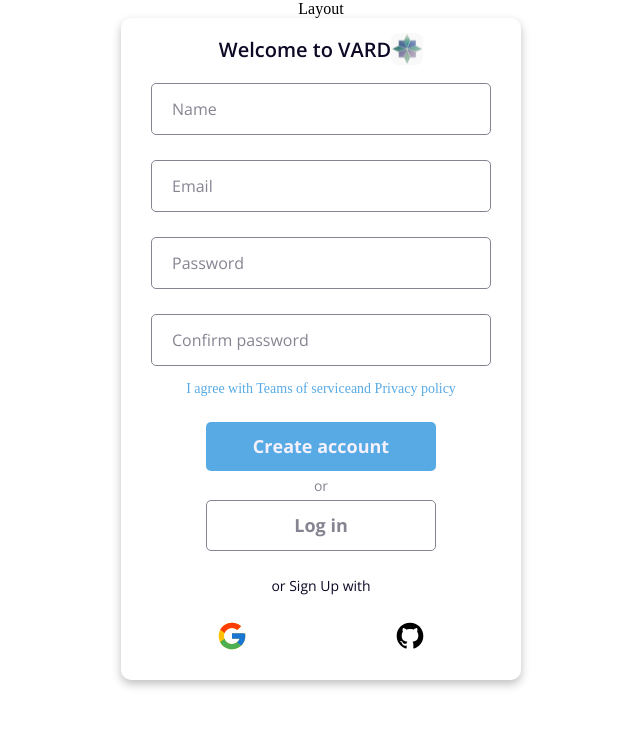
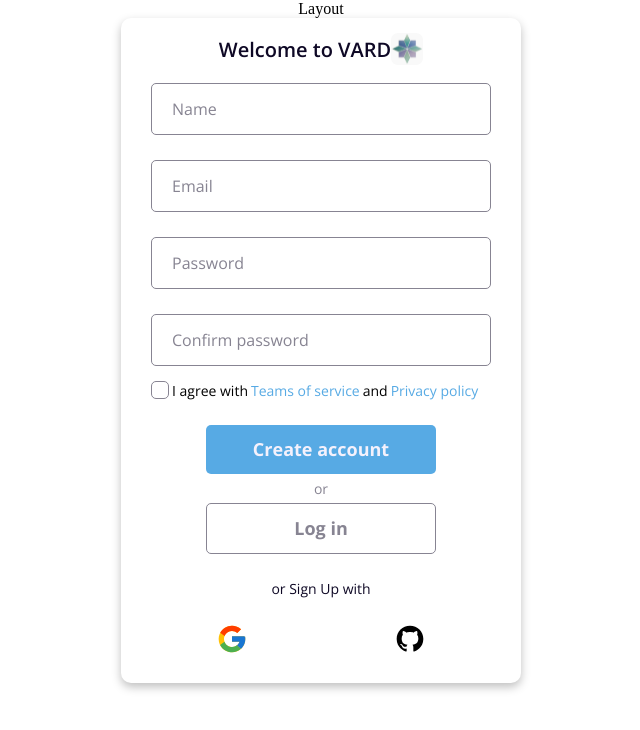
Before and after one commit to gleg0r/vard-client, a React (Create React App) app: page / in a window 1280 px wide. Shown: the top 730 px of the page, without its empty margins (319-959 px from the left). Built offline with nearby package versions, Linux system fonts and the light colour scheme; a web font is replaced by a local one.

Commit message:
Add files via upload

```diff
--- a/src/components/ui/CheckBox/CheckBox.jsx
+++ b/src/components/ui/CheckBox/CheckBox.jsx
@@ -1,23 +1,27 @@
+
 import React, { useState } from 'react';
 import s from './style.module.scss';
+import cn from 'classnames';
 
 export default function CheckBox() {
   const [isActive, setIsActive] = useState(false);
 
   const handleCheckBoxClick = () => {
-    setIsActive(!isActive);
+    setIsActive(prev => !prev);
   };
 
+
   return (
-    <div className={`${s.checkbox} ${s.checkboxContainer}`}>
+    <div className={cn('checkbox__Container', { [s.checkbox__Container]: true })}>
       <div
-        className={`${s.checkboxSquare} ${isActive ? s.active : ''}`}
+        className={cn('checkbox__Container__modifier', { [s.checkbox__Container__modifier]: true, [s.active]: isActive })}
         onClick={handleCheckBoxClick}
       />
-      <label className={s.checkboxLabel}>
-        I agree with <span className={s.checkboxSpan}>Teams of service</span>
-        and <span className={s.checkboxSpan}>Privacy policy</span>
-      </label>
+     <label className={s.checkbox__Container__block}>
+  I agree with{' '}
+  <span className={s.checkbox__Container__element}> Teams of service </span> and {' '}
+  <span className={s.checkbox__Container__element}> Privacy policy</span>
+</label>
     </div>
   );
 }
--- a/src/components/ui/CheckBox/style.module.scss
+++ b/src/components/ui/CheckBox/style.module.scss
@@ -1,19 +1,43 @@
-.checkbox {
-  font-size: 14px;
-  font-weight: 400;
+@import '../../../styles/variables.scss';
 
-  label {
-    color: #57AAE4;
-    transition: text-decoration 0.3s;
+.checkbox__Container {
+  display: flex;
+  min-width: 326px;
+  @include OpenSans;
+  @include fontStyle(14px, 400, 19px);
+  letter-spacing: 0%;
+
+  &__modifier {
+    @include width-height(18px, 18px);
+    border-radius: 5px;
+    border: 1px solid $grayColor;
+    cursor: pointer;
+    transition: background-color 0.3s;
+
+    &.active {
+      background-color: $blueColor;
+    }
+  }
+
+  &__block {
+    @include flexCenter;
+    user-select: none;
+    cursor: auto;
+    margin-left: 3px;
+  }
+
+  &__element {
+    color: $blueColor;
+    position: relative;
+    cursor: pointer;
+    margin-right: 3px;
+    margin-left: 3px;
 
     &:hover {
       text-decoration: underline;
+      text-decoration-color: $blueColor;
       text-decoration-thickness: 2px;
       text-underline-offset: 2px;
     }
   }
-
-  input[type="checkbox"]:checked+label {
-    color: #57AAE4;
-  }
 }
```
